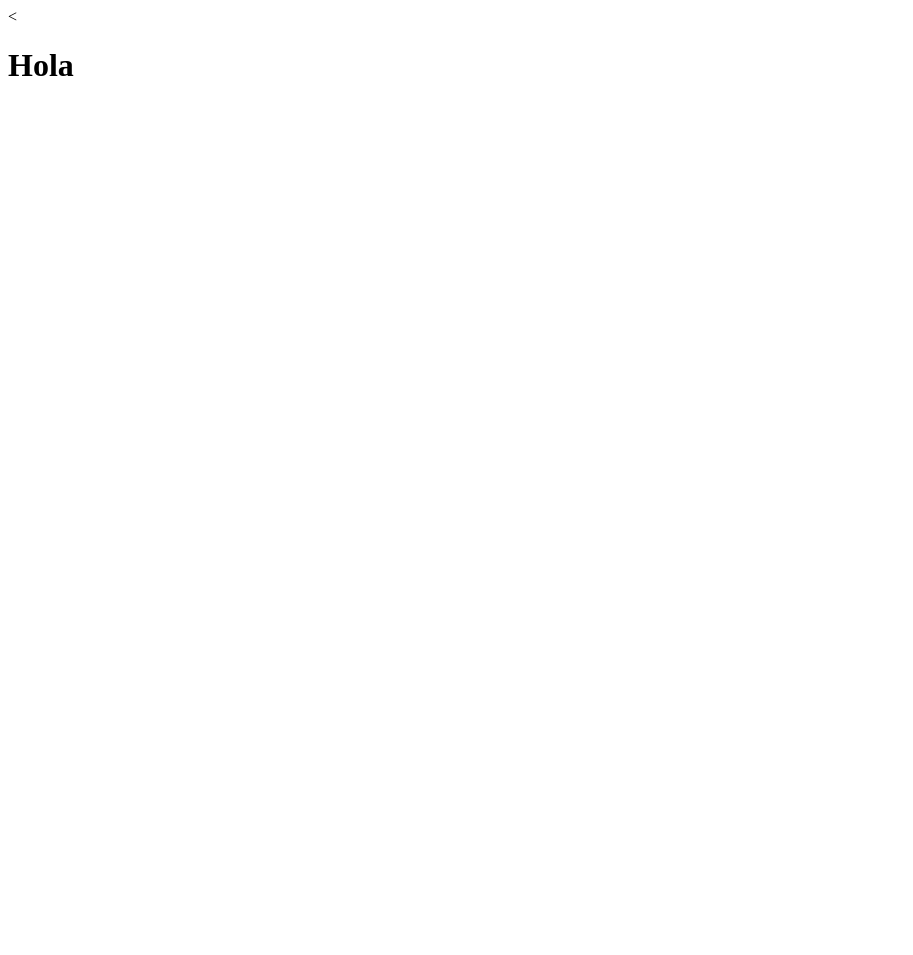
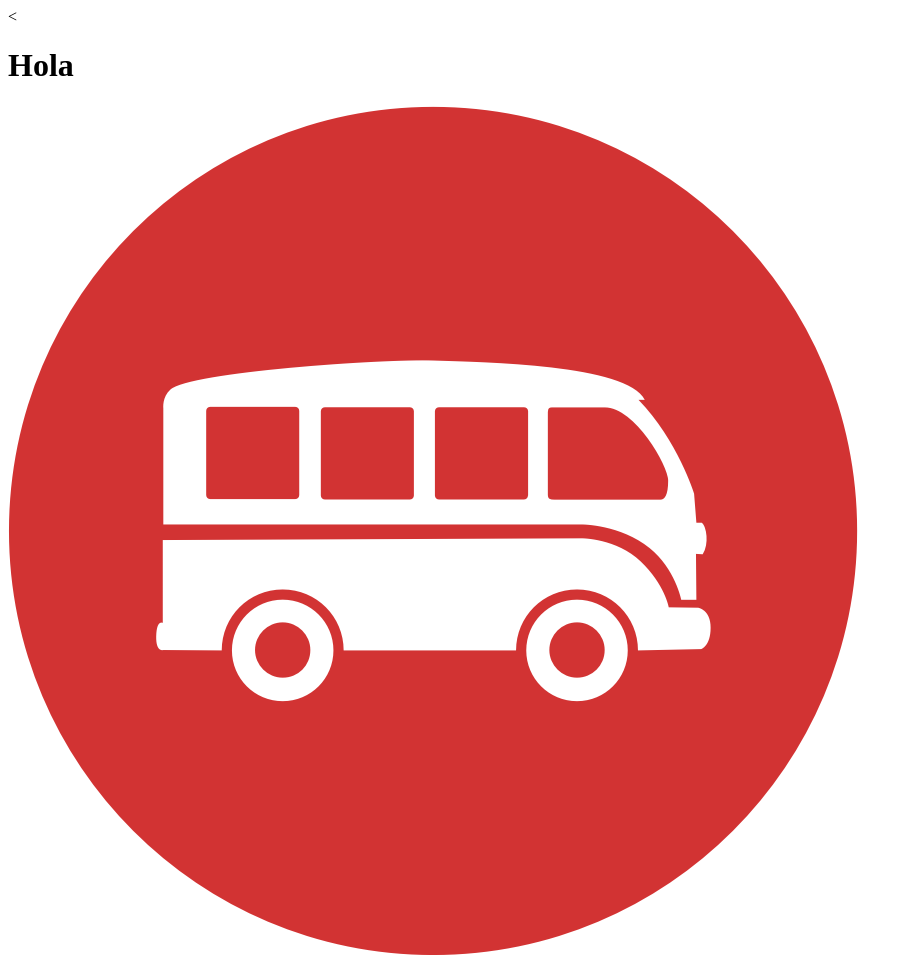
Before and after one commit to brflores84/new_project, a plain HTML site: page index.html in a window 1280 px wide. Shown: the whole page, without its empty margins (0-913 px from the left). Before the commit the page ends 800 px from the top, so only its background shows below. Drawn offline with Linux system fonts and the light colour scheme.

Commit message:
added le wagon logo

```diff
--- a/index.html
+++ b/index.html
@@ -1,5 +1,6 @@
 <head><
   <body>
     <h1>Hola</h1>
+    <img src="logo.png" alt="logolw">
   </body>
 </head>
```
Also changed, not shown: logo.png (added).
